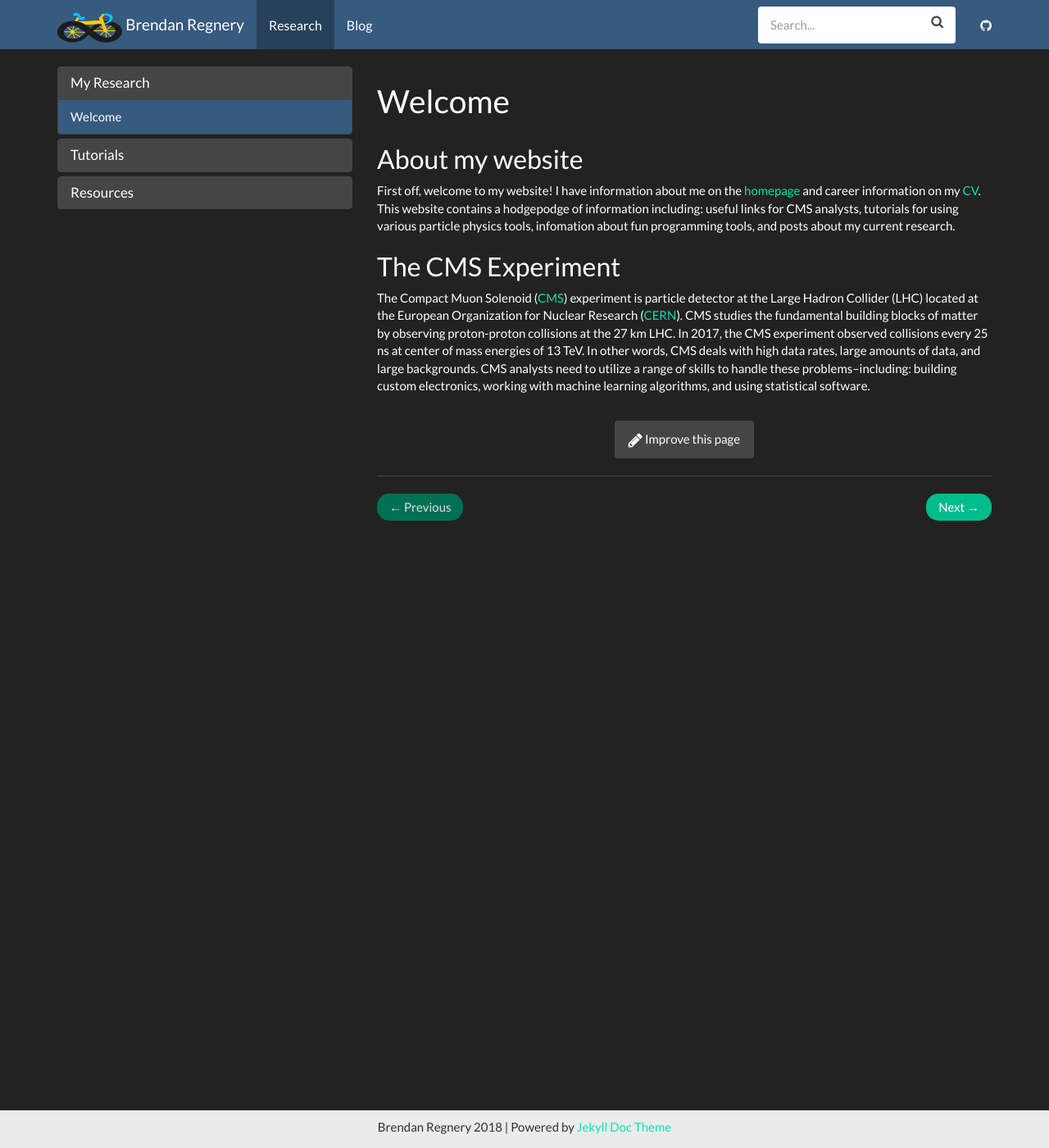
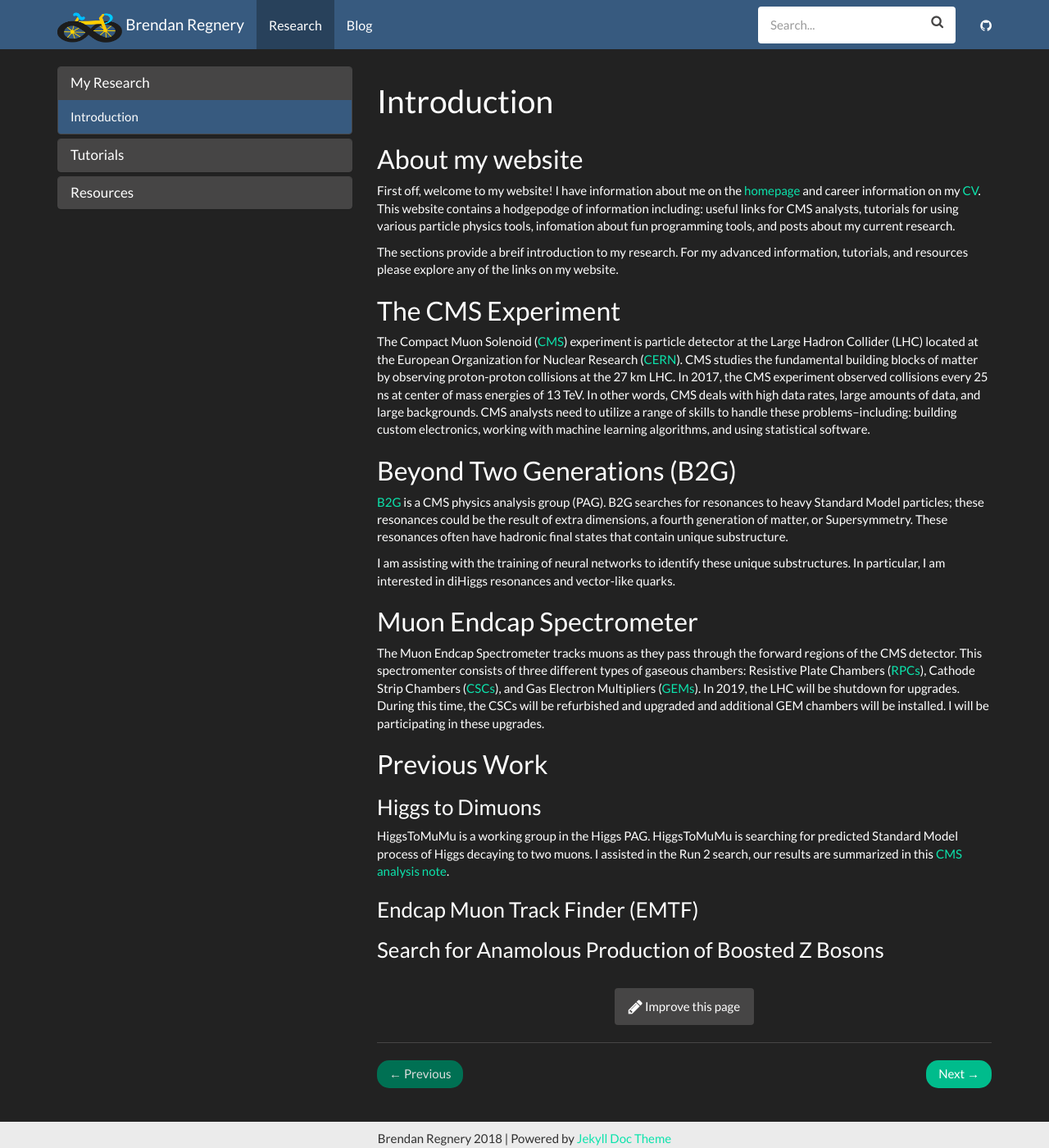
Before and after one commit to bregnery/bregnery.github.io, a Jekyll site: the page built from _docs/index.md, in a window 1280 px wide and 1400 px high. Shown: the whole window at 82% size. Built offline with Jekyll 4.4.1, drawn with Linux system fonts in a browser that asks for light colours; nearby versions of some CDN libraries.

Commit message:
Added more Research Information

```diff
--- a/_data/docs.yml
+++ b/_data/docs.yml
@@ -6,7 +6,6 @@
   docs:
   - MonteCarloProduction2016
   - FEWZtutorial
-  - BESTstandaloneTutorial
 
 - title: Resources
   docs:
--- a/_docs/index.md
+++ b/_docs/index.md
@@ -1,5 +1,5 @@
 ---
-title: Welcome
+title: Introduction
 permalink: /docs/home/
 redirect_from: /docs/index.html
 ---
@@ -10,6 +10,9 @@ First off, welcome to my website! I have information about me on the [homepage](
 This website contains a hodgepodge of information including: useful links for CMS analysts, tutorials for using various
 particle physics tools, infomation about fun programming tools, and posts about my current research.
 
+The sections provide a breif introduction to my research. For my advanced information, tutorials, and resources please explore any of the
+links on my website.
+
 ## The CMS Experiment
 
 The Compact Muon Solenoid ([CMS](https://cms.cern)) experiment is particle detector at the Large Hadron Collider (LHC)
@@ -18,3 +21,33 @@ matter by observing proton-proton collisions at the 27 km LHC. In 2017, the CMS
 25 ns at center of mass energies of 13 TeV. In other words, CMS deals with high data rates, large amounts of data,
 and large backgrounds. CMS analysts need to utilize a range of skills to handle these problems--including: building
 custom electronics, working with machine learning algorithms, and using statistical software.
+
+## Beyond Two Generations (B2G)
+
+[B2G](https://twiki.cern.ch/twiki/bin/view/CMSPublic/WorkBook) is a CMS physics analysis group (PAG). B2G searches for
+resonances to heavy Standard Model particles; these resonances could be the result of extra dimensions, a fourth
+generation of matter, or Supersymmetry. These resonances often have hadronic final states that contain unique substructure.
+
+I am assisting with the training of neural networks to identify these unique substructures. In particular, I am interested
+in diHiggs resonances and vector-like quarks.
+
+## Muon Endcap Spectrometer
+
+The Muon Endcap Spectrometer tracks muons as they pass through the forward regions of the CMS detector. This spectromenter
+consists of three different types of gaseous chambers: Resistive Plate Chambers ([RPCs](http://cms.web.cern.ch/news/resistive-plate-chambers)),
+Cathode Strip Chambers ([CSCs](http://cms.web.cern.ch/news/cathode-strip-chambers)), and
+Gas Electron Multipliers ([GEMs](https://twiki.cern.ch/twiki/bin/view/MPGD/GEMDetectorProduction)). In 2019, the LHC
+will be shutdown for upgrades. During this time, the CSCs will be refurbished and upgraded and additional GEM chambers will
+be installed. I will be participating in these upgrades.
+
+## Previous Work
+
+### Higgs to Dimuons
+
+HiggsToMuMu is a working group in the Higgs PAG. HiggsToMuMu is searching for predicted Standard Model process of Higgs decaying to
+two muons. I assisted in the Run 2 search, our results are summarized in this
+[CMS analysis note](http://cms.cern.ch/iCMS/jsp/db_notes/noteInfo.jsp?cmsnoteid=CMS%20AN-2017/098).
+
+### Endcap Muon Track Finder (EMTF)
+
+### Search for Anamolous Production of Boosted Z Bosons
```
Also changed, not shown: 9 other files.
